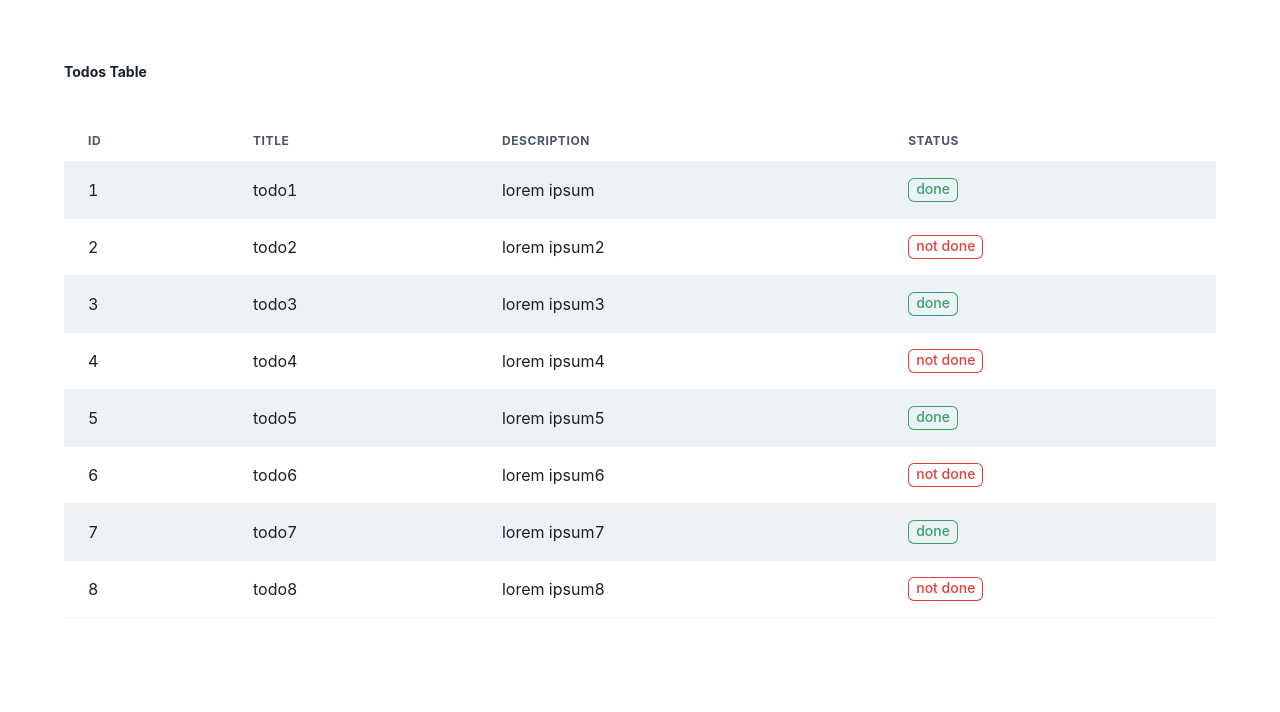
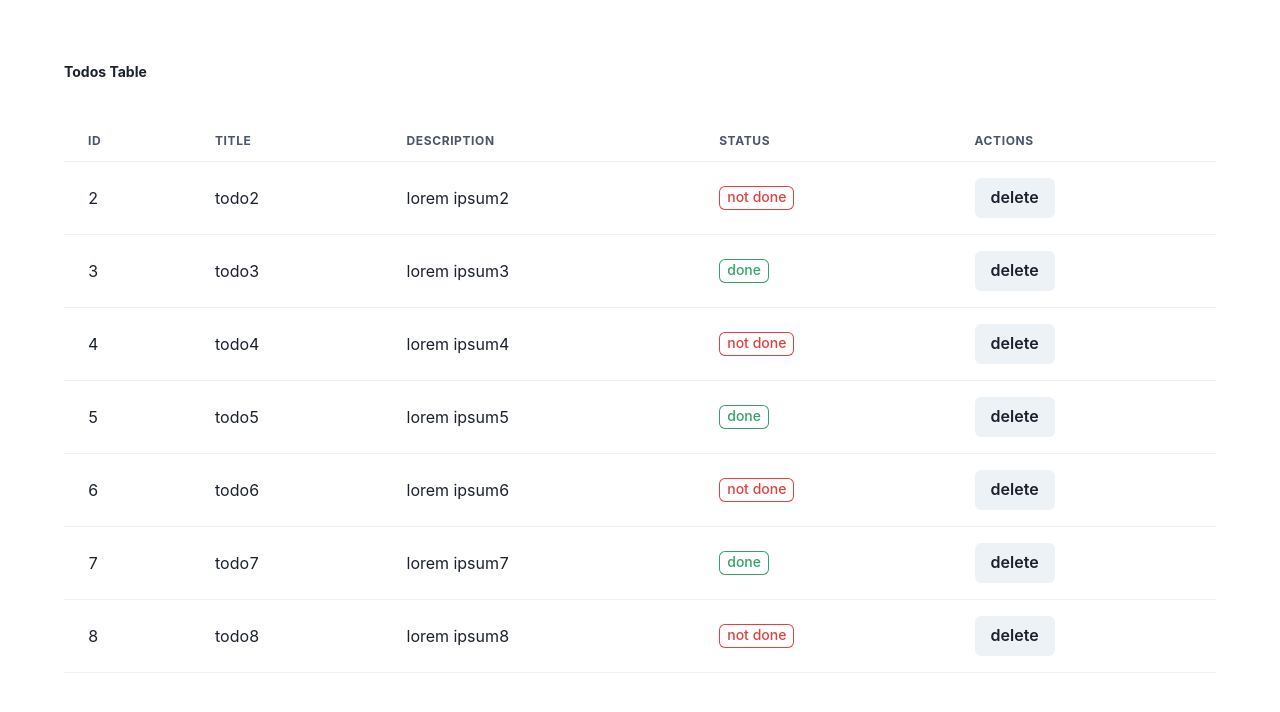
Before and after one commit to abazsh3/zoot-task, a Next.js app: page / in a window 1280 px wide. Shown: the top 712 px of the page. Built offline with nearby package versions, Linux system fonts and the light colour scheme; data requests are answered from the project's data file.

Commit message:
add delete to functionality

```diff
--- a/db.json
+++ b/db.json
@@ -1,11 +1,5 @@
 {
   "todos": [
-    {
-      "id": 1,
-      "title": "todo1",
-      "description": "lorem ipsum ",
-      "done": true
-    },
     {
       "id": 2,
       "title": "todo2",
--- a/src/pages/TodosTable.tsx
+++ b/src/pages/TodosTable.tsx
@@ -8,21 +8,30 @@ import {
   TableContainer,
   Tag,
   TagLabel,
+  Button,
+  Stack,
 } from "@chakra-ui/react";
 import { TodosTableProps } from "./types";
+import { useDeleteTodoMutation } from "@/services/todoService";
 
 export default function TododsTable(props: TodosTableProps) {
   const { todosList } = props;
+  const [deleteTodo] = useDeleteTodoMutation();
+
+  const onDeleteTodo = (id: number) => {
+    deleteTodo(id);
+  };
 
   return (
     <TableContainer>
-      <Table variant="striped">
+      <Table variant="simple">
         <Thead>
           <Tr>
             <Th>id</Th>
             <Th>title</Th>
             <Th>description</Th>
             <Th>status</Th>
+            <Th>actions</Th>
           </Tr>
         </Thead>
         <Tbody>
@@ -32,6 +41,7 @@ export default function TododsTable(props: TodosTableProps) {
                 <Td>{todo.id}</Td>
                 <Td>{todo.title}</Td>
                 <Td>{todo.description}</Td>
+
                 <Td>
                   <Tag
                     variant="outline"
@@ -39,6 +49,16 @@ export default function TododsTable(props: TodosTableProps) {
                   >
                     <TagLabel>{todo.done ? "done" : "not done"}</TagLabel>
                   </Tag>
+                </Td>
+                <Td>
+                  <Stack>
+                    <Button
+                      w={"min-content"}
+                      onClick={() => onDeleteTodo(todo.id)}
+                    >
+                      delete
+                    </Button>
+                  </Stack>
                 </Td>
               </Tr>
             );
--- a/src/services/todoService.ts
+++ b/src/services/todoService.ts
@@ -1,6 +1,7 @@
 // Need to use the React-specific entry point to import createApi
 import { createApi, fetchBaseQuery } from "@reduxjs/toolkit/query/react";
 import type { Todo } from "./types";
+import { url } from "inspector";
 
 export const todoApi = createApi({
   reducerPath: "todoApi",
@@ -11,7 +12,11 @@ export const todoApi = createApi({
       query: () => "/todos",
       providesTags: ["get-todos"],
     }),
+    deleteTodo: builder.mutation<unknown, number>({
+      query: (id) => ({ url: `/todos/${id}`, method: "DELETE" }),
+      invalidatesTags: ["get-todos"],
+    }),
   }),
 });
 
-export const { useGetTodosQuery } = todoApi;
+export const { useGetTodosQuery, useDeleteTodoMutation } = todoApi;
```
